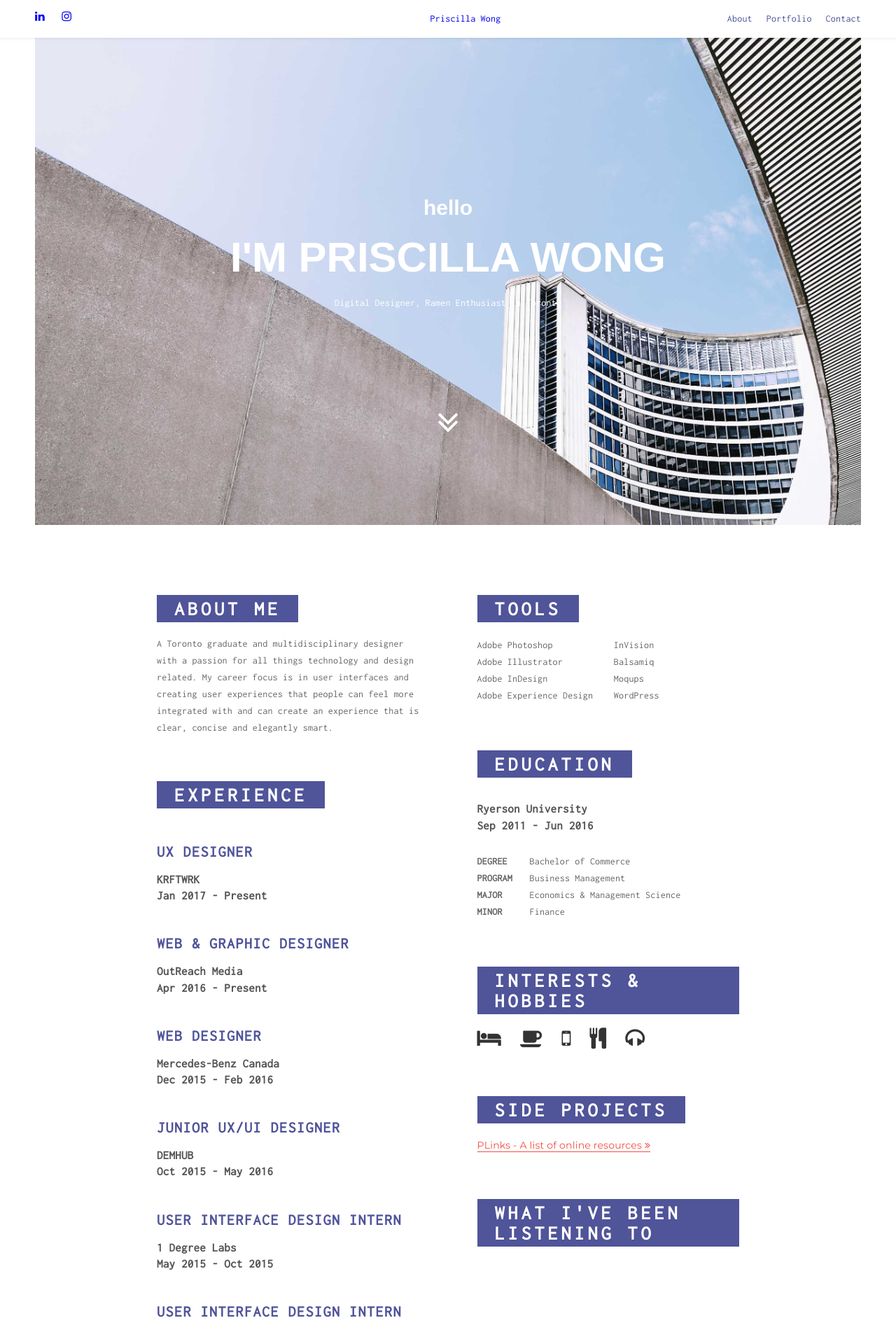
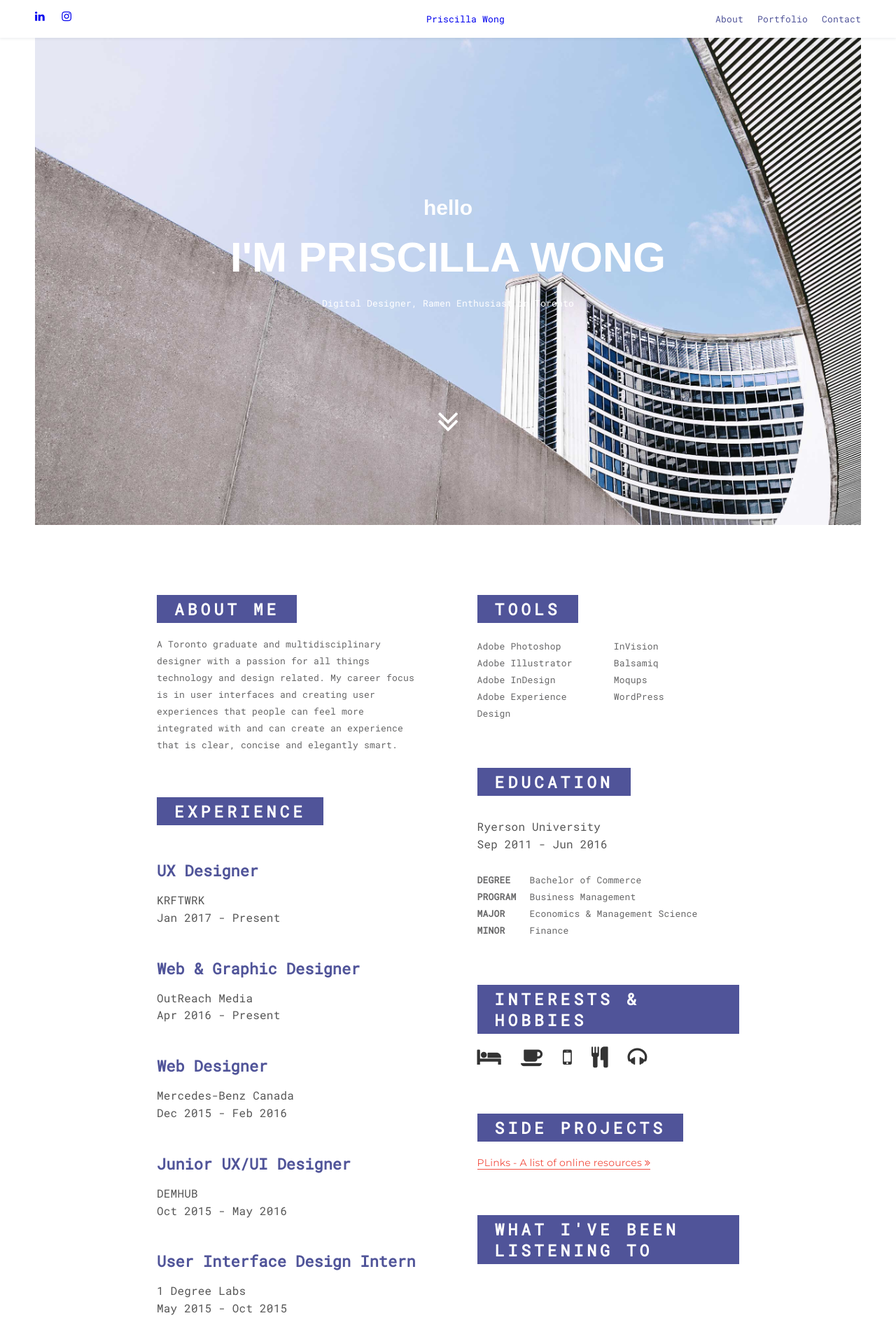
Before and after one commit to priswongys/priswongys.github.io, a PHP site: page / in a window 1280 px wide. Shown: the top 1903 px of the page at 70% size. Run offline with PHP 8.4, Linux system fonts and the light colour scheme; grey boxes are pictures that could not be loaded.

Commit message:
Text Changes

```diff
--- a/index.html
+++ b/index.html
@@ -3,7 +3,7 @@
 <head>
 	<meta charset="UTF-8">
 	<link rel="stylesheet" href="styles/styles.css">
-	<link href="https://fonts.googleapis.com/css?family=Montserrat|Open+Sans|Inconsolata" rel="stylesheet">
+	<link href="https://fonts.googleapis.com/css?family=Roboto+Mono|Montserrat|Open+Sans" rel="stylesheet">
 	<link rel="stylesheet" href="https://maxcdn.bootstrapcdn.com/font-awesome/4.7.0/css/font-awesome.min.css">
 	<script src="https://ajax.googleapis.com/ajax/libs/jquery/1.12.0/jquery.min.js"></script>
 
--- a/styles/styles.css
+++ b/styles/styles.css
@@ -130,13 +130,13 @@ h2 {
 }
 
 h3 {
-	font-family: 'Inconsolata', sans-serif;
+	font-family: 'Roboto Mono', sans-serif;
 	text-transform: uppercase;
 /*	color: #505499;*/
 	color: #fff;
 	letter-spacing: 5px;
 	margin: 50px auto 5px auto;
-	font-size: 28px;
+	font-size: 23px;
 	background: #505499;
 	display: inline-block;
 	padding: 5px 25px;
@@ -147,16 +147,16 @@ h3 {
 }
 
 h4 {
-	font-family: 'Inconsolata', sans-serif;
+	font-family: 'Roboto Mono', sans-serif;
 	color: #505499;
 	font-size: 22px;
-	letter-spacing: 1.5px;
+/*	letter-spacing: 1.5px;*/
 	margin: 45px 0 0 auto;
-	text-transform: uppercase;
+	font-weight: 800;
 }
 
 .experience .job h5 {
-	font-family: 'Inconsolata', sans-serif;
+	font-family: 'Roboto Mono', sans-serif;
 	margin-top: 0px;
 	margin-bottom: 15px;
 }
@@ -164,20 +164,21 @@ h4 {
 
 
 h5, h5 li {
-	font-family: 'Inconsolata', sans-serif;
-	font-size: 17px;
-	letter-spacing: 0.25px;
-	line-height: 1.45rem;
+	font-family: 'Roboto Mono', sans-serif;
+	font-size: 16px;
+/*	letter-spacing: 0.25px;*/
+	line-height: 1.55rem;
 	color: #555;
 }
 
 
 p, li {
-	font-family: 'Inconsolata', sans-serif;
-	font-size: 14px;
+	font-family: 'Roboto Mono', sans-serif;
+	font-size: 13px;
 	line-height: 1.5rem;
 	color: #666667;
 	letter-spacing: 0.2px;
+	font-weight: 200;
 }
 
 main a, .interests a, .sideprojects a {
```
